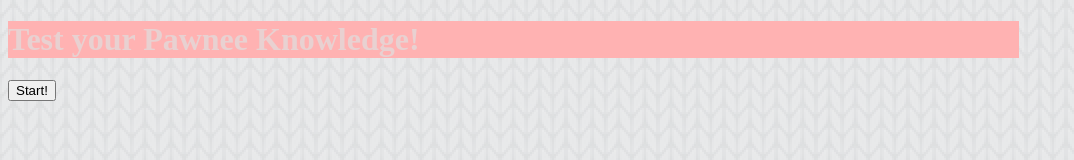
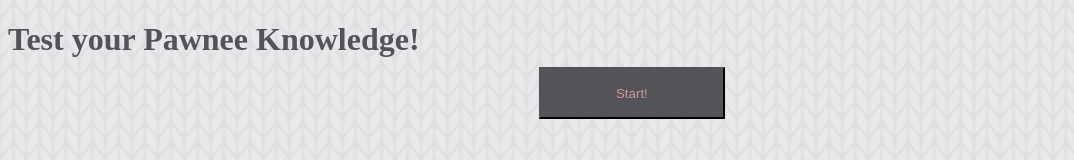
Before and after one commit to Norby257/TriviaGame, a plain HTML site: page index.html in a window 1280 px wide. Shown: the whole page, without its empty margins (0-1074 px from the left). Drawn offline with nearby package versions, Linux system fonts and the light colour scheme.

Commit message:
Added initial functions

```diff
--- a/css/style.css
+++ b/css/style.css
@@ -4,16 +4,31 @@ body {
 }
 
 .main-section {
-    background-color: rgb(255,178,178);
+    /* background-color: rgb(255,178,178); */
     width: 80%;
     height: 80%;
+    color: rgb(84, 83, 88);
 
 }
 
 h1 {
-    color: rgb(232, 209, 209);
+    /* color: rgb(232, 209, 209); */
+    color:rgb(84, 83, 88);
+}
+#start {
+    background-color: rgb(84, 83, 88);
+    color: rgb(203, 155, 157);
+    width: 186px;
+    height: 52px;
+    margin-left: 42%;
+    margin-top: -1%;
 }
 
-#start {
 
-}
+/* found on pintrest https://www.pinterest.com/pin/182958803594257355
+dark grey rgb (84, 83, 88) OR 60, 61, 66
+light grey (210, 210, 212)
+light brown (196, 186, 184)
+dark brown (145, 130, 216)
+rose gold (203, 155, 157) OR 193, 138, 126
+*/
--- a/index.html
+++ b/index.html
@@ -25,9 +25,11 @@
                 <button id="start">Start!</button>
 
             </div>
+            <div></div>
         </div>
 
 
-
+    <!-- link to Javascript file -->
+    <script src = "javascript/app.js"></script>
     </body>
 </html>
```
Also changed, not shown: javascript/app.js (+10 -10 lines).
